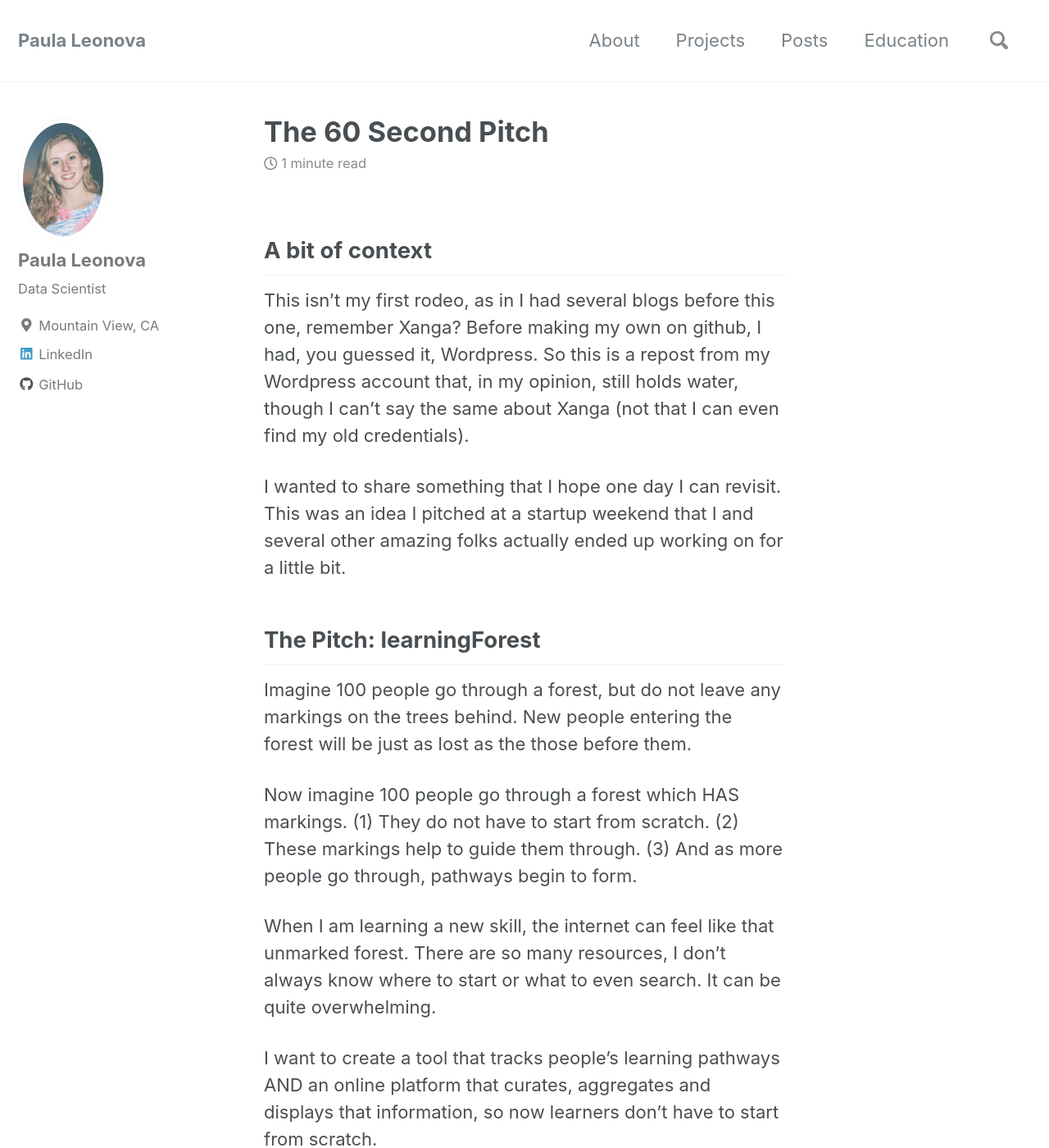
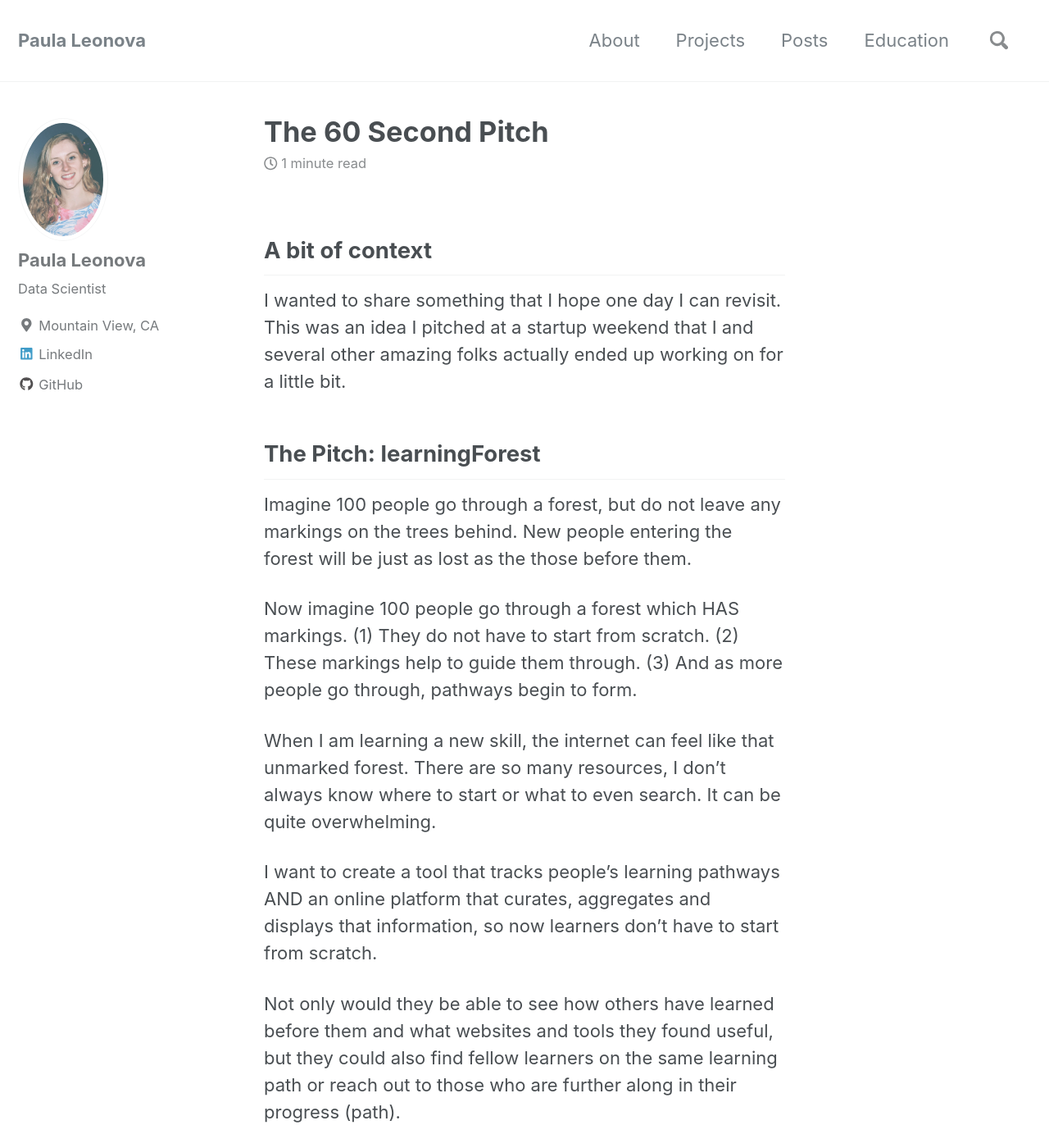
Before and after one commit to pleonova/pleonova.github.io, a Jekyll site: the page built from _posts/2015-11-29-sixty-second-pitch.md, in a window 1280 px wide and 1400 px high. Shown: the whole window at 82% size. Built offline with Jekyll 4.4.1, drawn with Linux system fonts in a browser that asks for light colours; nearby versions of some CDN libraries.

Commit message:
Clean up intro

```diff
--- a/_posts/2015-11-29-sixty-second-pitch.md
+++ b/_posts/2015-11-29-sixty-second-pitch.md
@@ -7,8 +7,6 @@ mathjax: true
 ---
 
 ## A bit of context
-This isn't my first rodeo, as in I had several blogs before this one, remember Xanga? Before making my own on github, I had, you guessed it, Wordpress. So this is a repost from my Wordpress account that, in my opinion, still holds water, though I can't say the same about Xanga (not that I can even find my old credentials).
-
 I wanted to share something that I hope one day I can revisit. This was an idea I pitched at a startup weekend that I and several other amazing folks actually ended up working on for a little bit.
 
 
```
Also changed, not shown: other parts of _posts/2015-11-29-sixty-second-pitch.md (+2 -0 lines).
